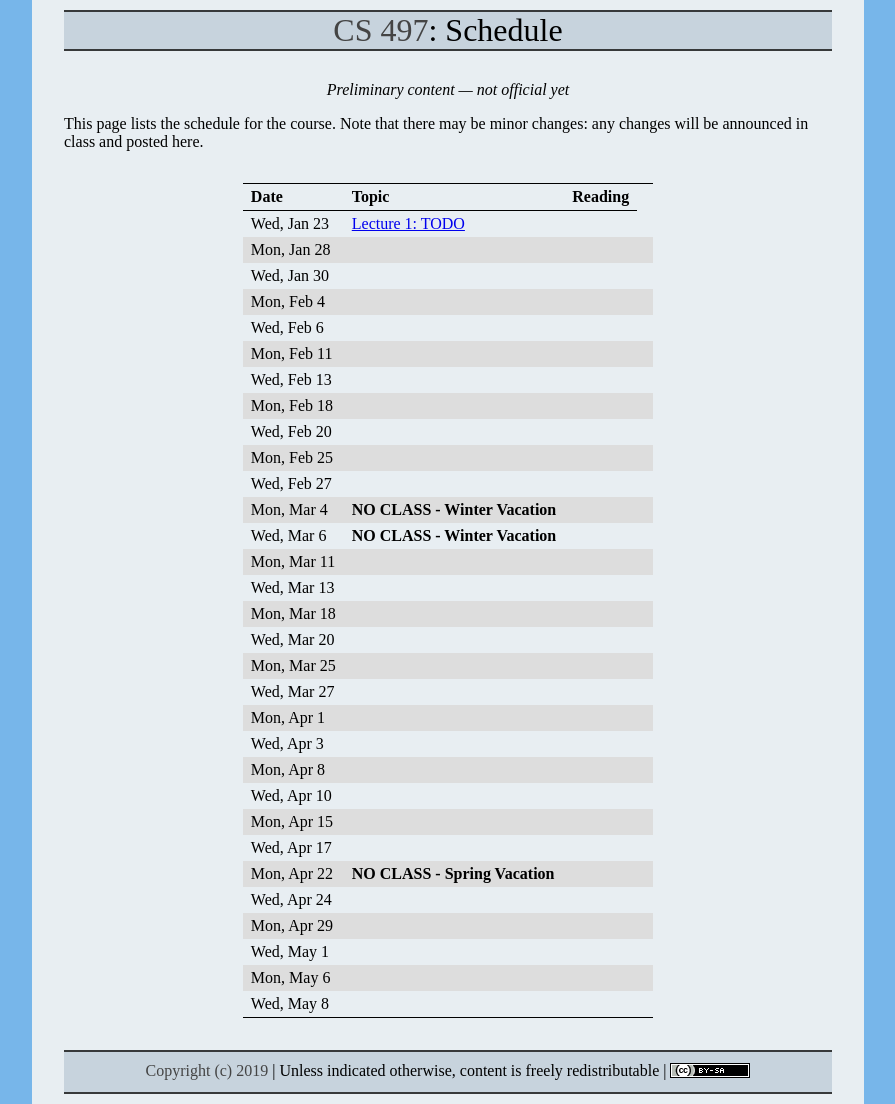
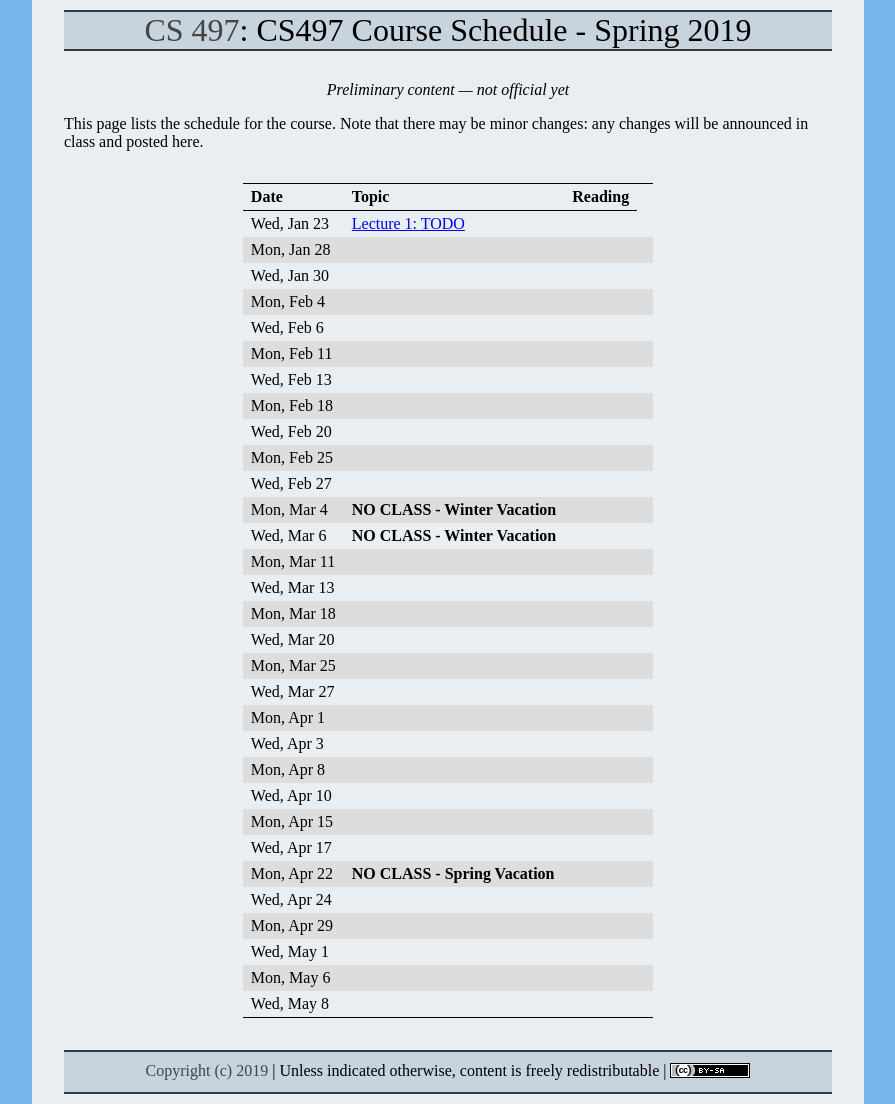
Before and after one commit to ycpcs/cs497-spring2019, a Jekyll site: the page built from schedule.md, in a window 1280 px wide. Shown: the whole page, without its empty margins (192-1087 px from the left). Built offline with Jekyll 4.4.1, drawn with Linux system fonts in a browser that asks for light colours.

Commit message:
Update schedule.md

```diff
--- a/schedule.md
+++ b/schedule.md
@@ -1,6 +1,6 @@
 ---
 layout: schedule
-title: "Schedule"
+title: "CS497 Course Schedule - Spring 2019"
 ---
 
 This page lists the schedule for the course.  Note that there may be minor changes: any changes will be announced in class and posted here.
```
